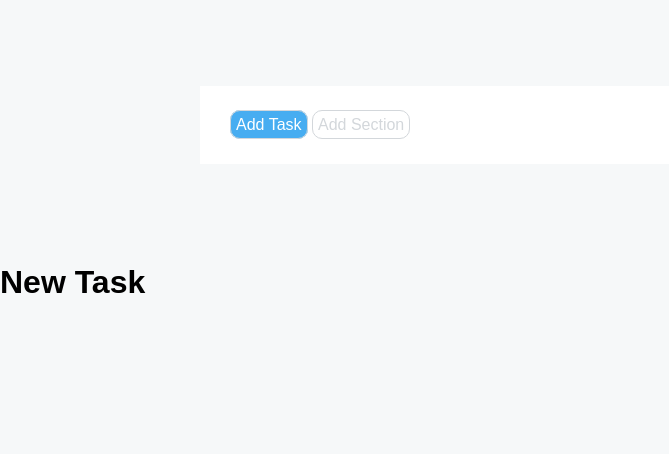
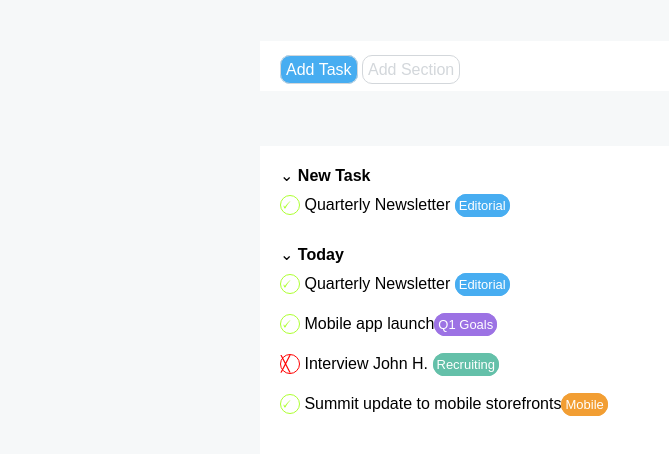
Before and after one commit to dinoarpa98/html-css-toboolist, a plain HTML site: page index.html in a window 1280 px wide. Shown: the part 104-558 px from the top of the page, without its empty margins (0-669 px from the left). Drawn offline with Linux system fonts and the light colour scheme.

Commit message:
ending list

```diff
--- a/asset/style.css
+++ b/asset/style.css
@@ -20,6 +20,7 @@ header{
     height: 90px;
     line-height: 90px;
     padding:10px;
+    margin bottom: 50px;
 }
 
 .texttitle{
@@ -33,11 +34,12 @@ header{
 /* start main container 1 */
 
  .container{
-     display: inline-block;
-     margin: 100px 200px;
-     padding: 30px;
-     background-color: white;
-     width: 70%;
+    background-color: white;
+    margin:55px 260px;
+    padding: 20px;
+    width: 60%;
+    height: 50px;
+    display: inline-block;
  }
 
  .borderr{
@@ -63,3 +65,91 @@ header{
 .bcolorblue{
     background-color: #47ADF1;
 }
+
+.greencheckmark{
+    display: inline-block;
+    color: greenyellow;
+    border-radius: 30px;
+    border:1px solid greenyellow;
+    margin: 10px 0px;
+    width: 20px;
+    height: 20px;
+    font-size: 15px;
+}
+
+.redcross{
+    display: inline-block;
+    color: red;
+    border-radius: 30px;
+    border:1px solid red;
+    margin: 10px 0px;
+    width: 20px;
+    height: 20px;
+    font-size: 15px;
+}
+
+
+
+/* start main container 2 */
+
+.container2{
+    background-color: white;
+    margin: 0px 260px;
+    padding: 20px;
+    width: 60%;
+    height: 600px;
+    display: inline-block;
+ }
+
+}
+
+.ulist{
+    font-size: 20px;
+}
+
+ul{
+    list-style: none;
+}
+
+/* tickets */
+
+.ticket{
+     border: 1px solid #47ADF1;
+     background-color: #47ADF1;
+     font-size: 13px;
+     border-radius: 60px;
+     padding: 3px;
+     color: white;
+}
+
+.ticketviolet{
+     border: 1px solid #9C72E4;
+     background-color: #9C72E4;
+     font-size: 13px;
+     border-radius: 60px;
+     padding: 3px;
+     color: white;
+}
+
+.ticketgreen{
+     border: 1px solid #64C0A9;
+     background-color: #64C0A9;
+     font-size: 13px;
+     border-radius: 60px;
+     padding: 3px;
+     color: white;
+}
+
+ .ticketorange{
+     border: 1px solid #F29E33;
+     background-color:  #F29E33;
+     font-size: 13px;
+     border-radius: 60px;
+     padding: 3px;
+     color: white;
+}
+
+
+ .today {
+    margin-top: 20px;
+}
--- a/index.html
+++ b/index.html
@@ -24,7 +24,30 @@
      </div>
 
      <div class="container2">
-         <h1>New Task</h1>
+         <ul class="ulist">
+          <li><span class="arrow">&#8964; </span>
+          <strong>New Task</strong> </li>
+          <li>
+              <p><span class="greencheckmark">&#128504;</span>
+                Quarterly Newsletter <span class="ticket">Editorial</span></p>
+          </li>
+
+         <li class="today"><span class="arrow">&#8964; </span>
+            <strong>Today</strong>
+         </li>
+         <li>
+             <p><span class="greencheckmark">&#128504;</span>
+             Quarterly Newsletter <span class="ticket">Editorial</span></p>
+             <p><span class="greencheckmark">&#128504;</span>
+          Mobile app launch<span class="ticketviolet">Q1 Goals</span></p>
+             <p><span class="redcross">&#9587;</span>
+             Interview John H. <span class="ticketgreen">Recruiting</span></p>
+             <p><span class="greencheckmark">&#128504;</span>
+                Summit update to mobile storefronts<span class="ticketorange">Mobile</span></p>
+
+         </li>
+         </ul>
+
      </div>
 
      </main>
```
